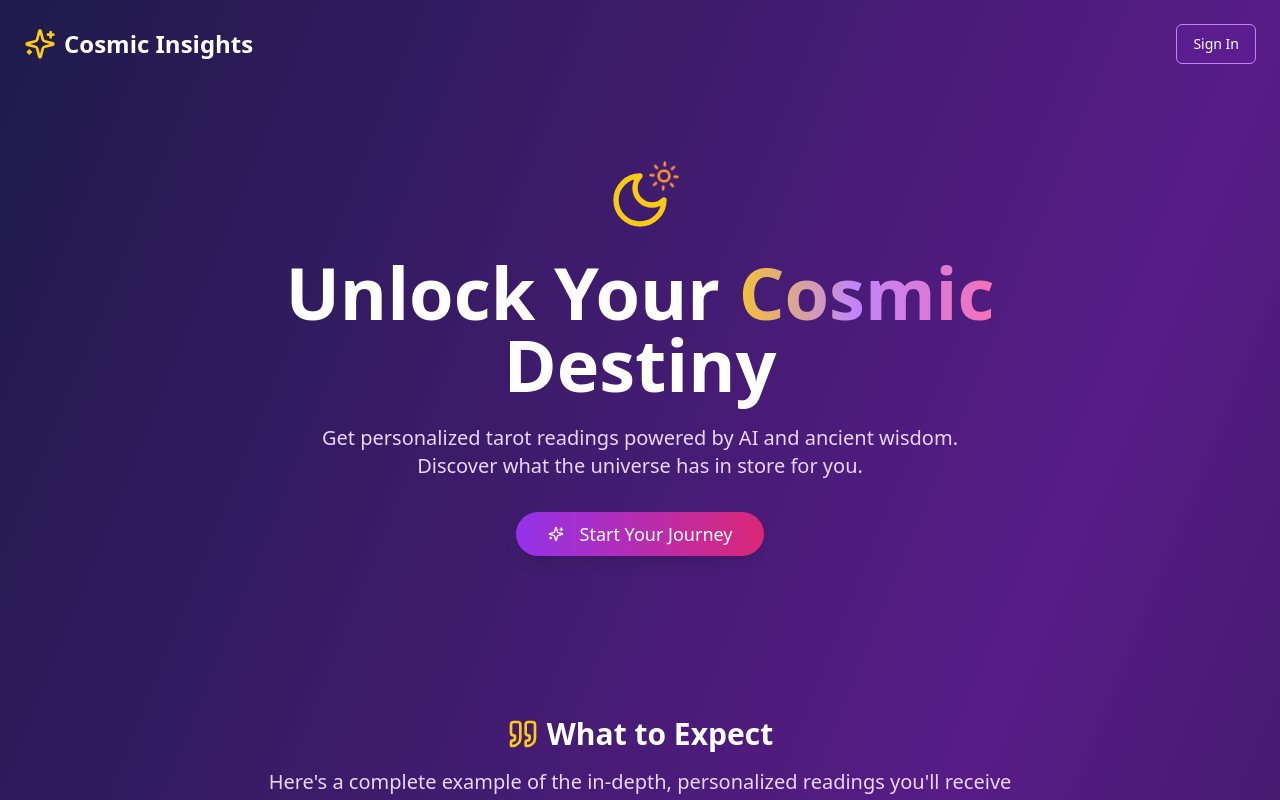
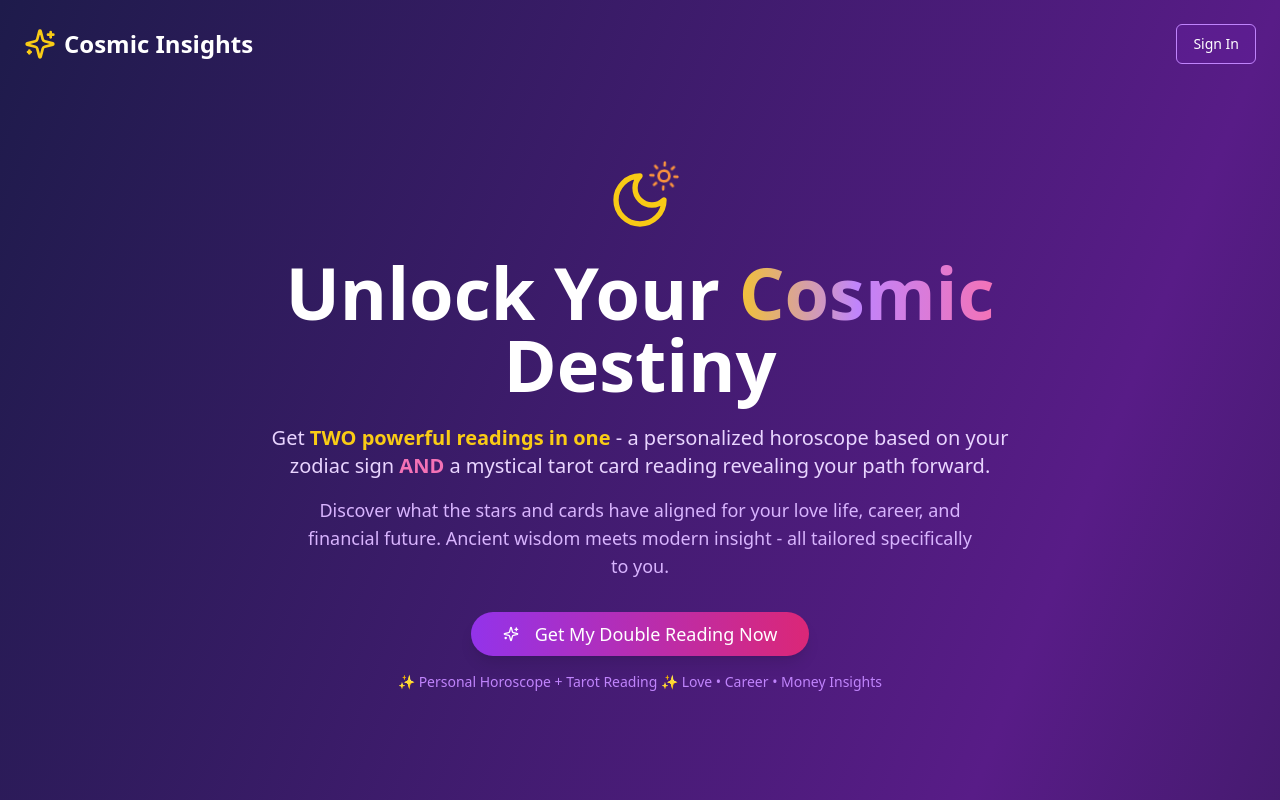
Before and after one commit to jamies666/stellar-future-decoded, a React (Vite) app: page / in a window 1280 px wide. Shown: the top 800 px of the page. Built offline with nearby package versions, Linux system fonts and the light colour scheme.

Commit message:
Add landing page sales pitch
Updated the HeroSection to include a sales pitch highlighting the personalized horoscope and tarot reading features.

```diff
--- a/src/components/HeroSection.tsx
+++ b/src/components/HeroSection.tsx
@@ -21,9 +21,14 @@ const HeroSection = ({ onGetStarted }: HeroSectionProps) => {
           <span className="bg-gradient-to-r from-yellow-400 via-purple-400 to-pink-400 bg-clip-text text-transparent"> Cosmic </span>
           Destiny
         </h2>
-        <p className="text-xl text-purple-200 mb-8 max-w-2xl mx-auto">
-          Get personalized tarot readings powered by AI and ancient wisdom.
-          Discover what the universe has in store for you.
+        <p className="text-xl text-purple-200 mb-4 max-w-3xl mx-auto">
+          Get <span className="text-yellow-400 font-semibold">TWO powerful readings in one</span> - a personalized horoscope based on your zodiac sign
+          <span className="text-pink-400 font-semibold"> AND </span>
+          a mystical tarot card reading revealing your path forward.
+        </p>
+        <p className="text-lg text-purple-300 mb-8 max-w-2xl mx-auto">
+          Discover what the stars and cards have aligned for your love life, career, and financial future.
+          Ancient wisdom meets modern insight - all tailored specifically to you.
         </p>
         <Button
           onClick={onGetStarted}
@@ -31,8 +36,11 @@ const HeroSection = ({ onGetStarted }: HeroSectionProps) => {
           className="bg-gradient-to-r from-purple-600 to-pink-600 hover:from-purple-700 hover:to-pink-700 text-white px-8 py-4 text-lg rounded-full shadow-lg transform hover:scale-105 transition-all duration-300"
         >
           <Sparkles className="mr-2 h-5 w-5" />
-          Start Your Journey
+          Get My Double Reading Now
         </Button>
+        <p className="text-sm text-purple-400 mt-4">
+          ✨ Personal Horoscope + Tarot Reading ✨ Love • Career • Money Insights
+        </p>
       </div>
     </section>
   );
```
